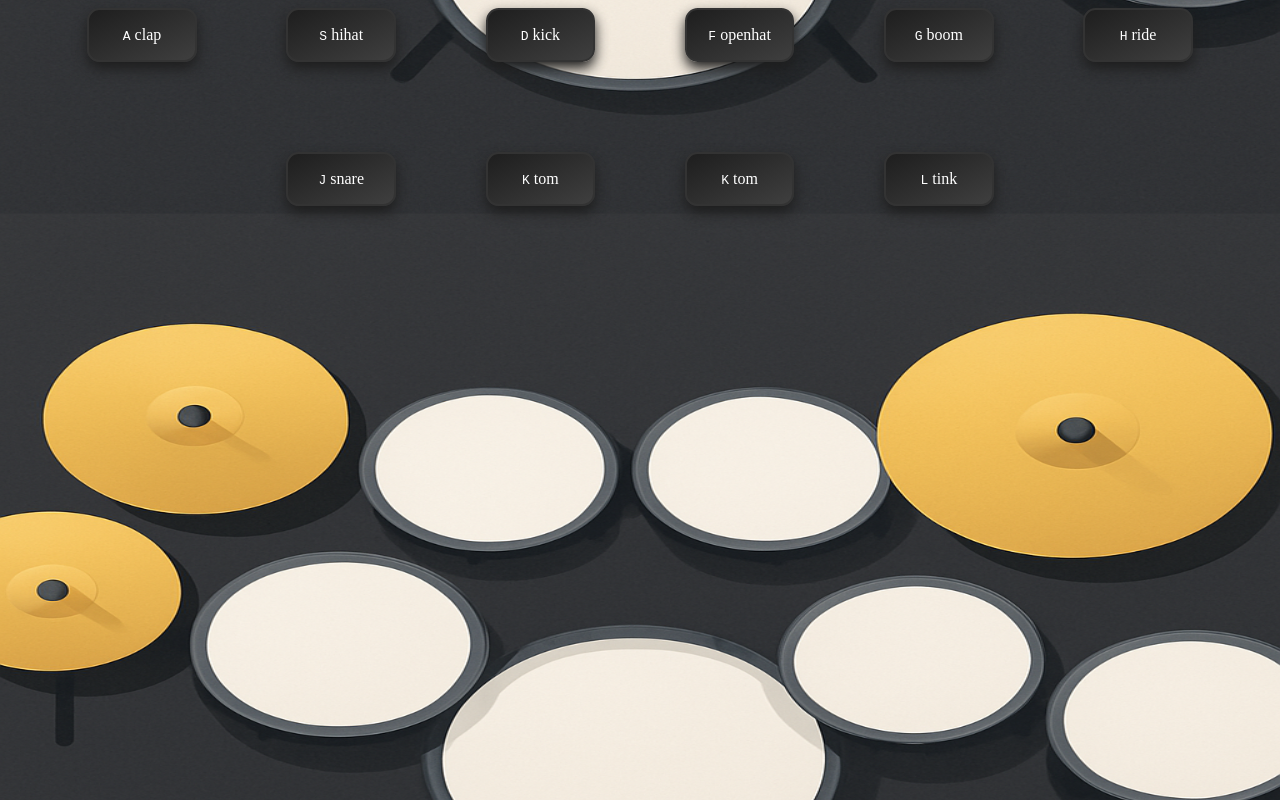
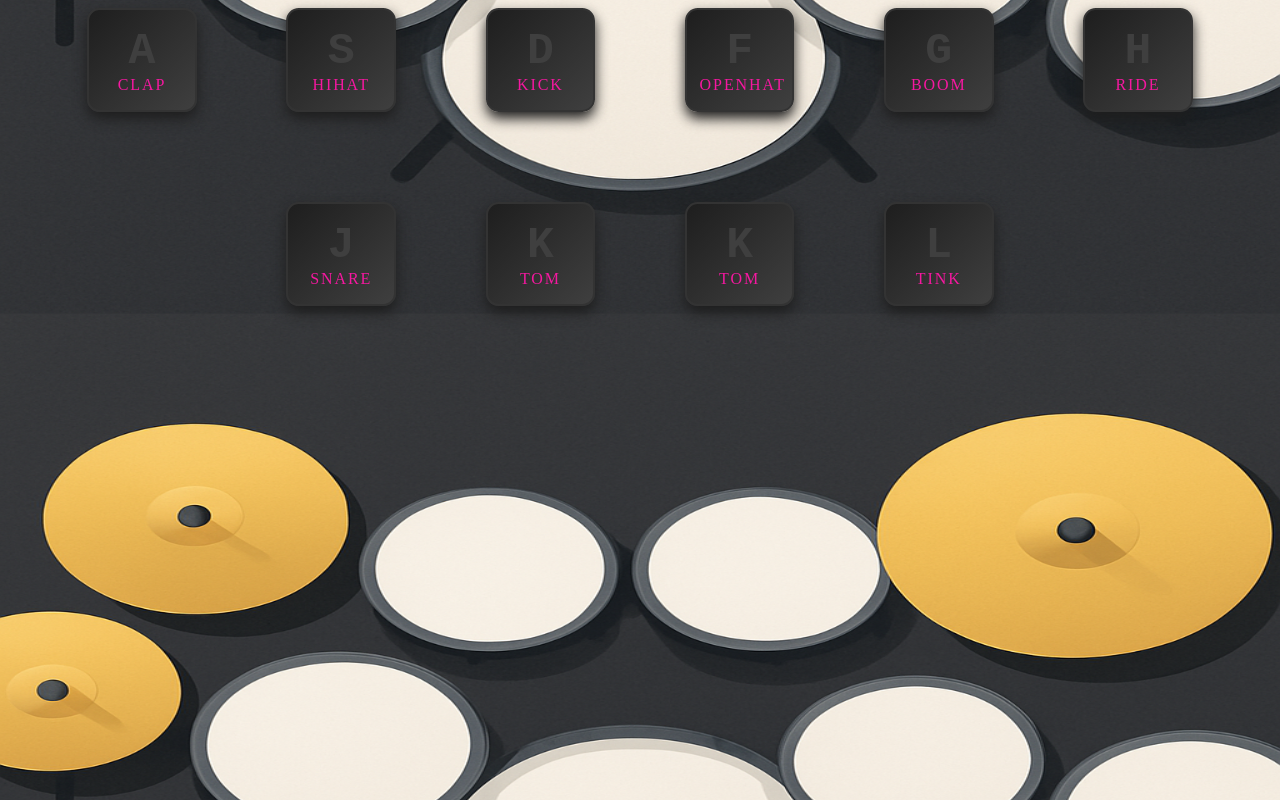
Before and after one commit to anagds04/Bateria-JS, a plain HTML site: page Bateria/Bateria/index.html in a window 1280 px wide. Drawn offline with Linux system fonts and the light colour scheme.

Commit message:
style.css

```diff
--- a/Bateria/Bateria/style.css
+++ b/Bateria/Bateria/style.css
@@ -32,3 +32,24 @@ html{
     border-color: #f518a0;
     box-shadow: 0 0 1.5vw #f518a0;
   }
+
+.playing {
+    transform: scale(1.15);
+    border-color: #f518a0;
+    box-shadow: 0 0 1.5vw #f518a0;
+}
+
+kbd{
+    display: block;
+    font-size: 3.5vw;
+    font-weight: bold;
+    color: #3f3f3f;
+}
+
+.sound{
+    font-size: 1.2;
+    text-transform: uppercase;
+    letter-spacing: 0.15vw;
+    color: #f518a0;
+    margin-top: 1vh;
+}
```
